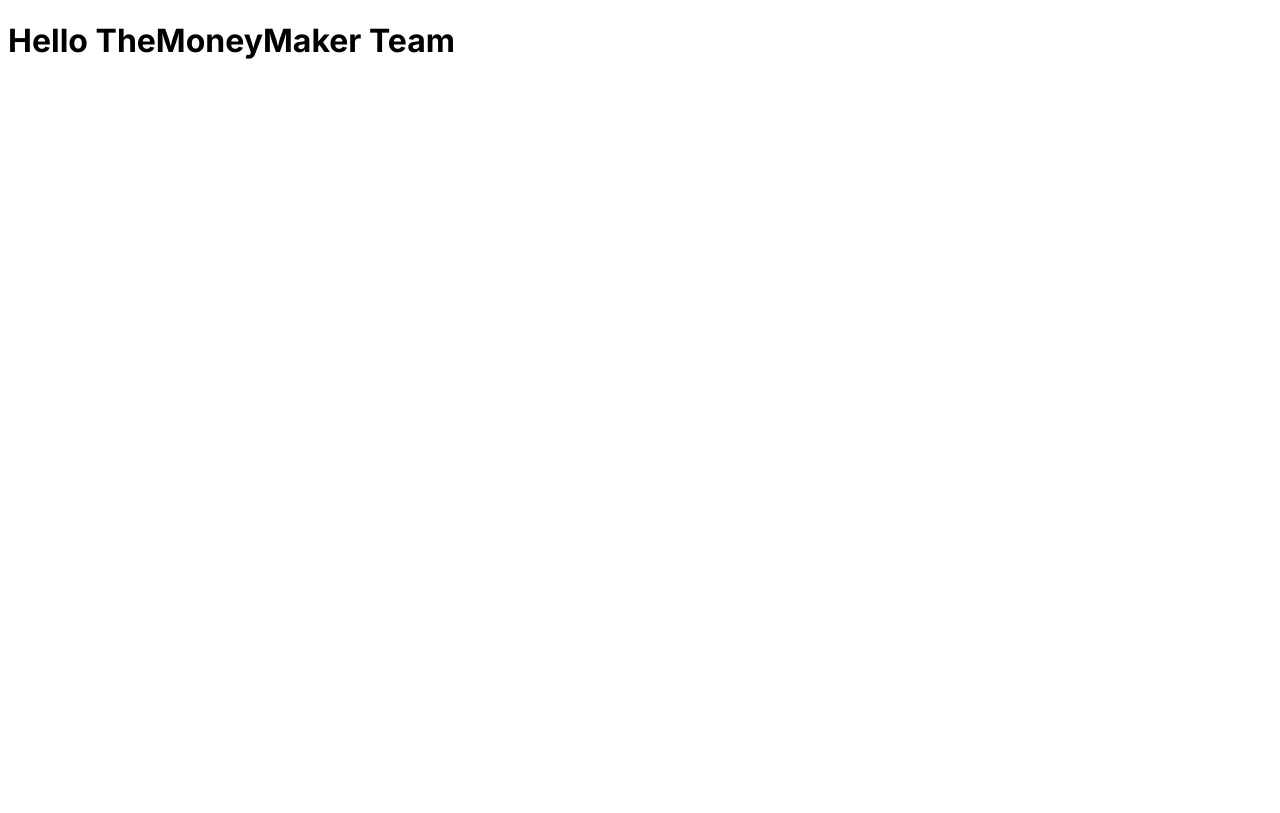
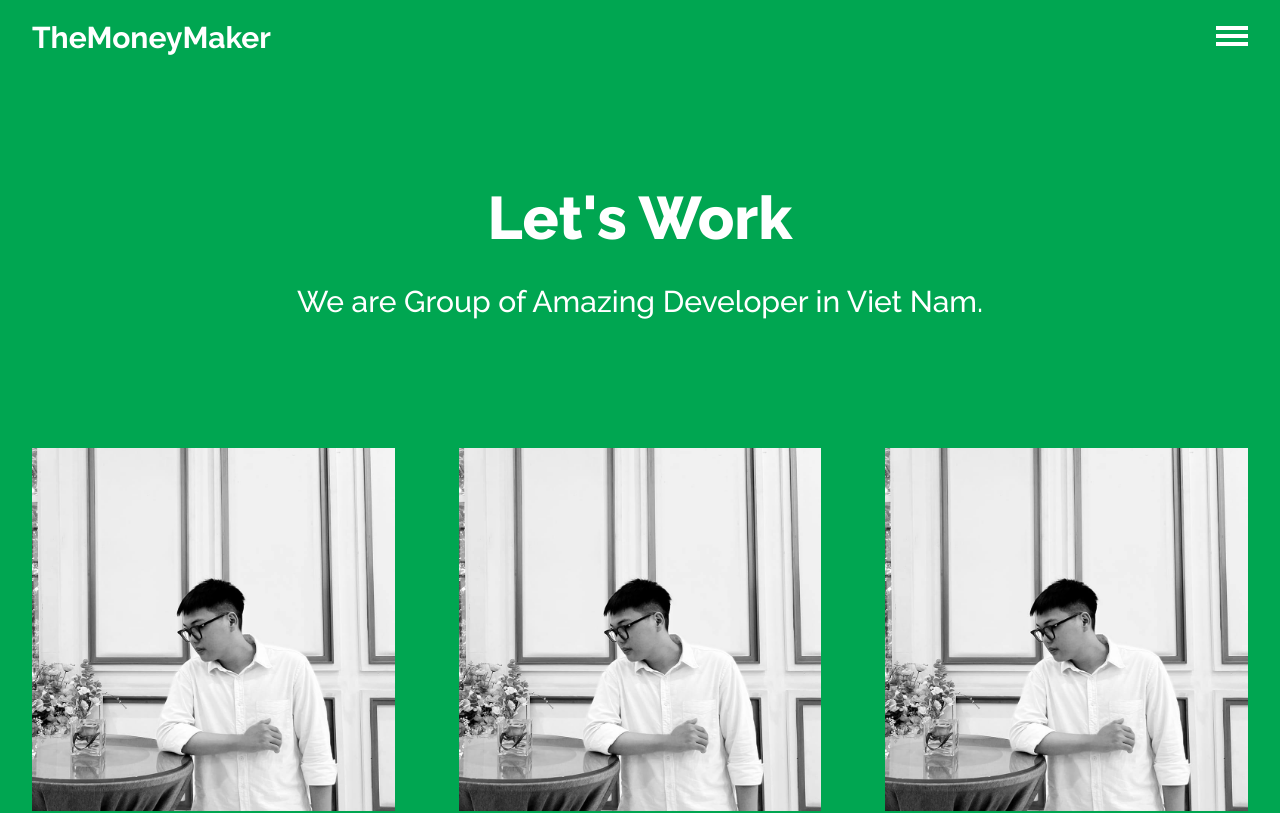
Before and after one commit to tthemoneymakerr/tthemoneymakerr.github.io, a Next.js app: page / in a window 1280 px wide. Shown: the top 813 px of the page. Built offline with nearby package versions, Linux system fonts and the light colour scheme.

Commit message:
feat: home

```diff
--- a/package.json
+++ b/package.json
@@ -15,6 +15,9 @@
     "react-dom": "^18"
   },
   "devDependencies": {
-    "gh-pages": "^6.1.1"
+    "autoprefixer": "^10.4.19",
+    "gh-pages": "^6.1.1",
+    "postcss": "^8.4.38",
+    "tailwindcss": "^3.4.3"
   }
 }
--- /dev/null
+++ b/postcss.config.js
@@ -0,0 +1,6 @@
+module.exports = {
+  plugins: {
+    tailwindcss: {},
+    autoprefixer: {},
+  },
+}
--- /dev/null
+++ b/src/app/globals.css
@@ -0,0 +1,3 @@
+@tailwind base;
+@tailwind components;
+@tailwind utilities;
--- a/src/app/layout.js
+++ b/src/app/layout.js
@@ -1,16 +1,28 @@
-import { Inter } from "next/font/google";
-
-const inter = Inter({ subsets: ["latin"] });
+import { Raleway } from "next/font/google";
+import './globals.css';
 
 export const metadata = {
   title: "Create Next App",
   description: "Generated by create next app",
 };
 
+const raleway = Raleway({
+  subsets: ['latin'],
+  display: "swap"
+});
+
 export default function RootLayout({ children }) {
   return (
-    <html lang="en">
-      <body className={inter.className}>{children}</body>
+    <html lang="en" className={raleway.className}>
+      <body style={styles.body} >{children}</body>
     </html>
   );
 }
+
+const styles = {
+  body: {
+    padding: 0,
+    margin: 0,
+    boxSizing: 'border-box',
+  }
+}
--- a/src/app/page.js
+++ b/src/app/page.js
@@ -1,9 +1,76 @@
+import Image from 'next/image';
+
 export default function Home() {
   return (
-    <main>
-      <div>
-        <h1>Hello TheMoneyMaker Team</h1>
+    <div className="bg-primary">
+      {/* Header */}
+      <div className="px-8 pt-5 pb-1 flex justify-between items-center">
+        <div className="font-bold text-3xl text-white">TheMoneyMaker</div>
+
+        <div className="inline-block w-8 hover:opacity-70 hover:w-9">
+          <div className=" h-1 bg-white mb-1" />
+          <div className=" h-1 bg-white mb-1" />
+          <div className=" h-1 bg-white mb-1" />
+        </div>
       </div>
-    </main>
+
+      {/* Content */}
+      <div className="py-32 flex flex-col items-center">
+        <div className="flex flex-col items-center mb-32 px-9">
+          <div className="mb-9 text-6xl font-extrabold text-white text-center">Let's Work</div>
+          <div className="text-3xl font-medium text-white text-center">We are Group of Amazing Developer in Viet Nam.</div>
+        </div>
+
+        <div className="grid grid-cols-1 lg:grid-cols-3 w-full gap-16 px-8 mb-32">
+          <div className="w-full bg-red-500">
+            <Image
+              src='/imgs/avatar/avatar_kiet.jpg'
+              width="0"
+              height="0"
+              sizes="100vw"
+              style={{ width: '100%', height: 'auto' }}
+            />
+          </div>
+          <div className="w-full bg-red-500">
+            <Image
+              src='/imgs/avatar/avatar_kiet.jpg'
+              width="0"
+              height="0"
+              sizes="100vw"
+              style={{ width: '100%', height: 'auto' }}
+            />
+          </div>
+          <div className="w-full bg-red-500">
+            <Image
+              src='/imgs/avatar/avatar_kiet.jpg'
+              width="0"
+              height="0"
+              sizes="100vw"
+              style={{ width: '100%', height: 'auto' }}
+            />
+          </div>
+          <div className="w-full bg-red-500">
+            <Image
+              src='/imgs/avatar/avatar_kiet.jpg'
+              width="0"
+              height="0"
+              sizes="100vw"
+              style={{ width: '100%', height: 'auto' }}
+            />
+          </div>
+        </div>
+
+        <div className="flex flex-col items-center mb-12 px-9">
+          <div className="text-3xl font-medium text-white text-center">We will work together for your creative project.</div>
+        </div>
+
+        <div className="inline-block bg-white py-6 px-12 rounded cursor-pointer hover:bg-[#484747] hover:text-white text-2xl font-bold text-[#666666]">
+          Portfolio
+        </div>
+      </div>
+
+      {/* Footer */}
+      <div></div>
+    </div>
   );
 }
--- /dev/null
+++ b/tailwind.config.js
@@ -0,0 +1,14 @@
+/** @type {import('tailwindcss').Config} */
+module.exports = {
+  content: [
+    "./src/**/*.{js,ts,jsx,tsx,mdx}",
+  ],
+  theme: {
+    extend: {
+      colors: {
+        'primary': '#00a651',
+      },
+    },
+  },
+  plugins: [],
+}
```
Also changed, not shown: public/imgs/avatar/avatar_kiet.jpg (added), 1 other file (tests, documents, lock files or other folders).
